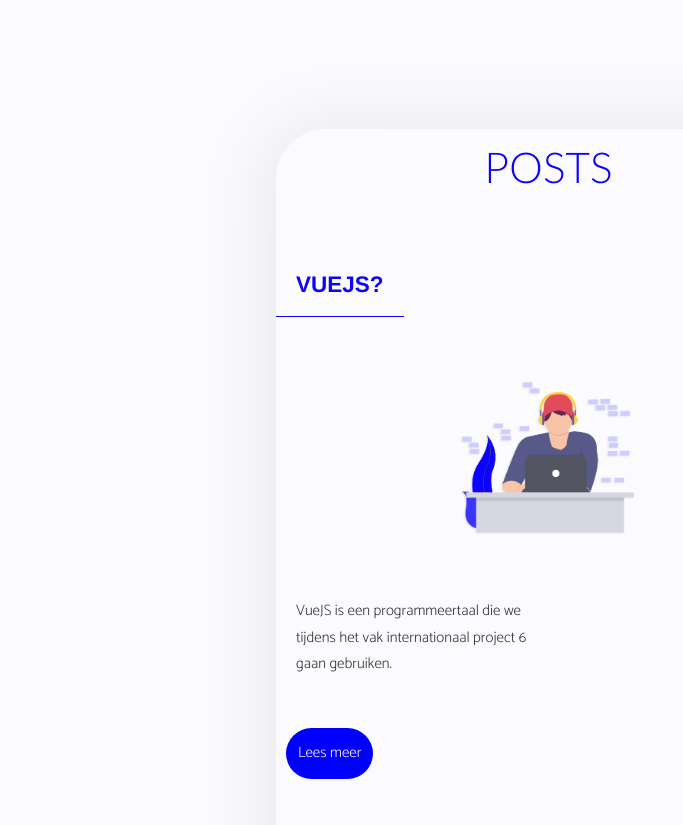
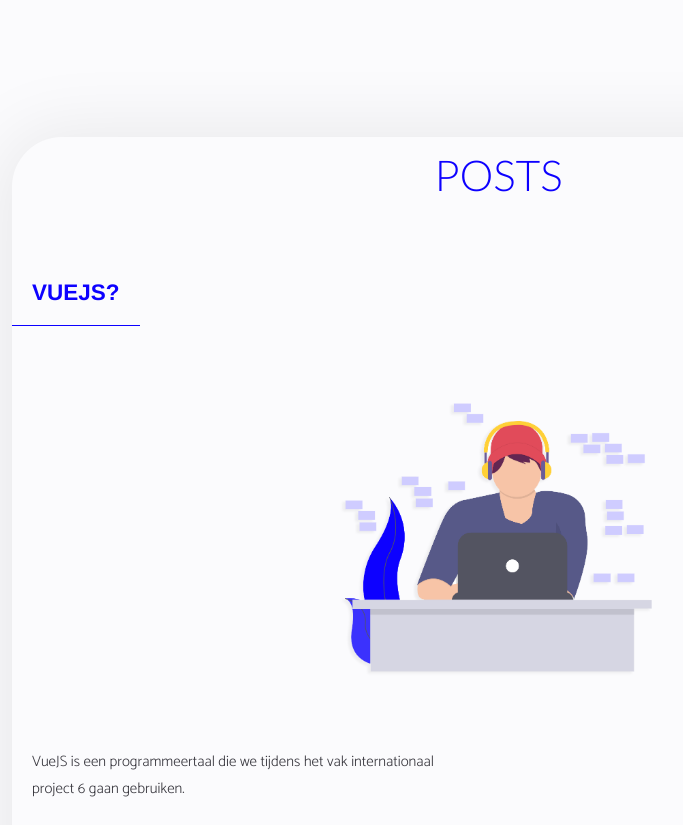
Before and after one commit to YaschaT/yascha.dev-digital, an Eleventy site: page src/index.md in a window 1280 px wide. Shown: the part 1920-2745 px from the top of the page, without its empty margins (170-853 px from the left). Built offline with nearby package versions, Linux system fonts and the light colour scheme; Eleventy itself is replaced by a stand-in of ours; files that its build step writes are made by us from their sources.

Commit message:
16th commit

```diff
--- a/src/css/stijl.css
+++ b/src/css/stijl.css
@@ -17,6 +17,7 @@
 
 
 body {
+
 width: 95vw;
 margin: 5rem auto;
 font-size: 2rem;
@@ -87,7 +88,6 @@
 }
 
 main p {
-text-align: left;
 font-size: 1.5rem;
 font-weight: 300;
 padding: 2rem;
@@ -103,14 +103,29 @@
 margin-bottom: 2rem;
 }
 
+li img {
+max-width: 60%;
+}
+
+
 
 /* Start Third Section */
 /* Bekijk oudere posts button */
 .test h2 {
-text-align: left;
-margin-bottom: 5rem;
+text-align: center;
+margin-bottom: 8rem;
 font-size: 4.25rem;
 }
+
+
+.test  {
+	margin-top: 10rem;
+	box-shadow: -5px 0px 75px 5px rgba(0,0,0,0.08);
+	border-radius: 5rem;
+	transition: 0.2s;
+
+}
+
 
 main h4 {
 color: #0D01FF;
@@ -219,11 +234,10 @@
 }
 
 
-@media (min-width: 1000px) {
+@media (min-width: 800px) {
 	body {
-			width: 85vw;
-			display:grid;
-			grid-template-columns: repeat(2,1fr);
+		display: grid;
+		grid-template-columns: repeat(2,1fr);
 	}
 
 	main {
@@ -232,10 +246,11 @@
 
 
 	footer{
-		display: flex;
 		justify-content: center;
 		grid-column: 1/3;
 	}
+
+
 
 .test h2 {
 	text-align: center;
@@ -245,11 +260,11 @@
 
 .test  {
 	grid-column: 1/3;
-	margin-top: 50rem;
+	margin-top: 45rem;
 	box-shadow: -5px 0px 75px 5px rgba(0,0,0,0.08);
-	width: 50%;
+	width: 80%;
 	border-radius: 5rem;
-	margin-left: 35rem;
+	margin-left: 15rem;
 	transition: 0.2s;
 
 }
@@ -283,8 +298,6 @@
 
 
 
-
-
 	header nav ul {
 		display: flex;
 		flex-direction: row;
--- a/src/project/6.md
+++ b/src/project/6.md
@@ -3,7 +3,7 @@
 summary: 'Lorem ipsum dolor sit amet, consectetur adipiscing elit. Proin feugiat viverra feugiat. Nulla mattis urna ac laoreet convallis. Mauris tempor lacinia condimentum. Fusce volutpat sollicitudin nunc, eu porttitor nulla varius non. Nam in sagittis purus, id volutpat turpis. Fusce nibh nulla, finibus sed enim vel, ullamcorper consectetur lectus. Donec sit amet augue augue. Proin eros lectus, pulvinar sit amet ligula ut, malesuada mattis sem. Mauris egestas tellus vitae quam pretium dictum hendrerit nec neque. Nullam id metus ultrices, tincidunt nisi in, congue arcu. Aliquam eu commodo massa. Fusce placerat orci vitae sollicitudin aliquet.'
 image: 'https://via.placeholder.com/500x250.png/FFFFFF/38373e?text=Project F'
 displayOrder: 6
-featured: true
+featured: false
 ---
 
 Lorem ipsum dolor sit amet, consectetur adipiscing elit. Proin feugiat viverra feugiat. Nulla mattis urna ac laoreet convallis. Mauris tempor lacinia condimentum. Fusce volutpat sollicitudin nunc, eu porttitor nulla varius non. Nam in sagittis purus, id volutpat turpis. Fusce nibh nulla, finibus sed enim vel, ullamcorper consectetur lectus. Donec sit amet augue augue. Proin eros lectus, pulvinar sit amet ligula ut, malesuada mattis sem. Mauris egestas tellus vitae quam pretium dictum hendrerit nec neque. Nullam id metus ultrices, tincidunt nisi in, congue arcu. Aliquam eu commodo massa. Fusce placerat orci vitae sollicitudin aliquet.
```
Also changed, not shown: src/_includes/layouts/home.html (+0 -1 lines).
